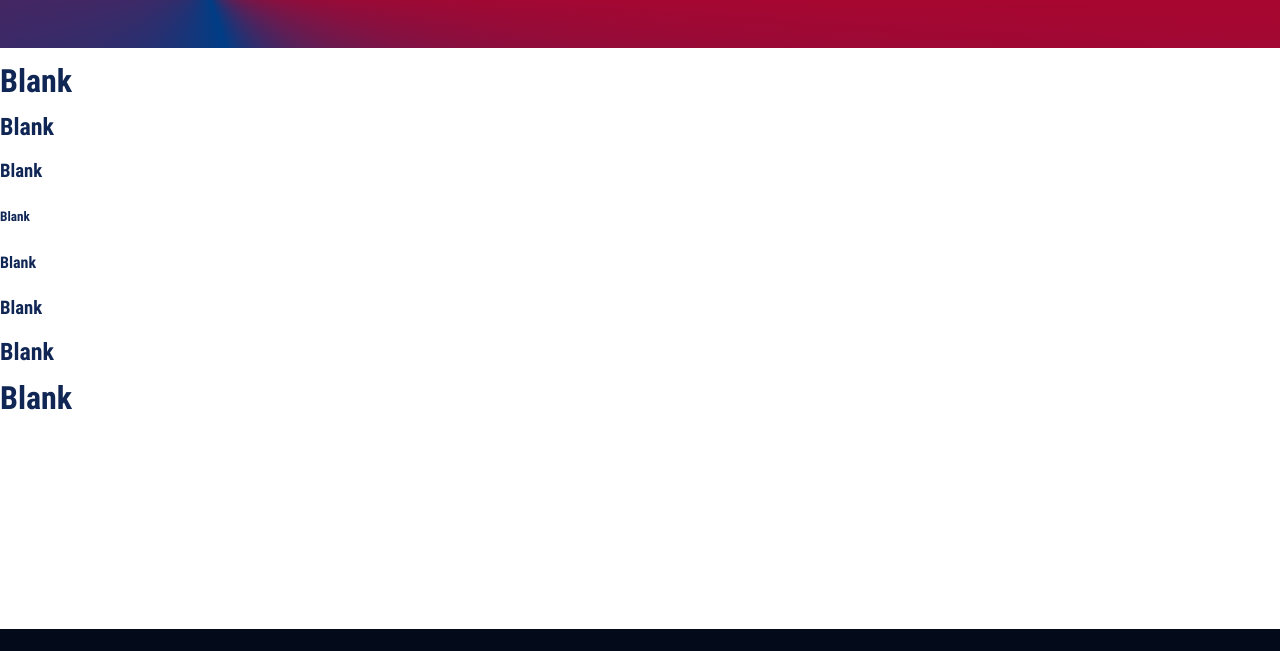
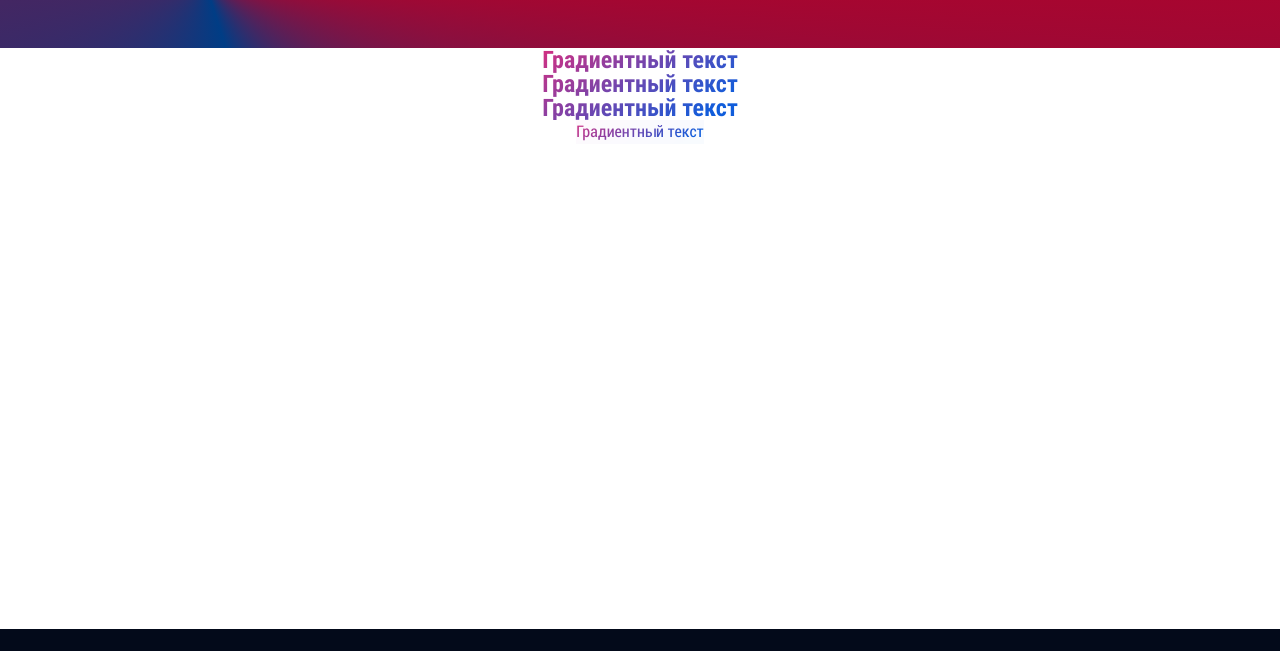
Before and after one commit to dmitry-drobishev/fitness-center, a website built with webpack: page source/blank.html in a window 1280 px wide. Shown: the part 60-711 px from the top of the page. Built offline with nearby package versions, Linux system fonts and the light colour scheme; files whose address does not match are found by name.

Commit message:
правки по базовым критериям

```diff
--- a/source/blank.html
+++ b/source/blank.html
@@ -11,6 +11,27 @@
     <link rel="apple-touch-icon" href="./img/favicons/apple.png">
     <link rel="preload" href="./fonts/bebas-neue-regular.woff2" as="font" type="font/woff2" crossorigin="anonymous">
     <link rel="stylesheet" href="css/style.min.css">
+    <style>
+      .block {
+       background: linear-gradient(142.51deg,  #d10a42 0%, #0041ca 87.33%);
+       width: fit-content;
+       margin: 0 auto;
+      }
+      span {
+        display: block;
+        margin: 0;
+        background-color:  #f8f9fc;
+        mix-blend-mode: screen;
+      }
+
+      h2 {
+        display: block;
+        padding: 0;
+        margin: 0;
+        background: white;
+        mix-blend-mode: screen;
+      }
+     </style>
   </head>
   <body>
     <div class="wrapper">
@@ -32,14 +53,23 @@
 
       <main>
 
-        <h1>Blank</h1>
+        <!-- <h1>Blank</h1>
         <h2>Blank</h2>
         <h3>Blank</h3>
-        <h5>Blank</h5>
-        <h4>Blank</h4>
+        <h5>Blank</h5> -->
+
+        <div class="block">
+          <h2>Градиентный текст<br>Градиентный текст<br>Градиентный текст</h2>
+        </div>
+
+        <!-- <h4>Blank</h4>
         <h3>Blank</h3>
         <h2>Blank</h2>
-        <h1>Blank</h1>
+        <h1>Blank</h1> -->
+
+        <div class="block">
+          <span>Градиентный текст</span>
+        </div>
 
       </main>
 
--- a/source/sass/blocks/actions.scss
+++ b/source/sass/blocks/actions.scss
@@ -158,6 +158,7 @@
     border-bottom: 1px solid $color-default-white;
     margin-bottom: 0;
     margin-top: auto;
+    user-select: none;
 
     @include vp-767 {
       margin-left: auto;
@@ -248,6 +249,7 @@
     border-bottom: 1px solid $color-resolution-blue;
     margin-bottom: 0;
     margin-top: auto;
+    user-select: none;
 
     @include vp-1199 {
       padding-bottom: 2px;
--- a/source/sass/blocks/advantages.scss
+++ b/source/sass/blocks/advantages.scss
@@ -209,12 +209,12 @@
     font-weight: 700;
     font-size: 71px;
     line-height: 100%;
+
+    background: linear-gradient(142.51deg, $color-crimson-pink 0%, $color-cobalt-blue 87.33%);
     background-clip: text;
-    -webkit-text-fill-color: transparent;
-    background-image: linear-gradient(142.51deg, $color-crimson-pink 0%, $color-cobalt-blue 87.33%);
-    text-shadow: 0 0 $color-transparent;
+    -webkit-background-clip: text;
+    -webkit-text-fill-color: $color-transparent;
     margin: 0;
-
 
     @include vp-1199 {
       font-size: 58px;
--- a/source/sass/blocks/free.scss
+++ b/source/sass/blocks/free.scss
@@ -74,6 +74,10 @@
       &:hover {
         opacity: 0.7;
       }
+
+      &:focus {
+        opacity: 1;
+      }
     }
   }
 }
@@ -116,6 +120,7 @@
   background-color: transparent;
   color: $color-default-white;
   cursor: pointer;
+  user-select: none;
 
   @include vp-767 {
     margin-top: 38px;
--- a/source/sass/blocks/membership.scss
+++ b/source/sass/blocks/membership.scss
@@ -1,7 +1,7 @@
 .membership {
   background-color: $color-ghost-white;
   position: relative;
-  z-index: -10;
+  z-index: 1;
 
   img {
     display: block;
@@ -116,6 +116,7 @@
   margin: 0;
   font-size: 20px;
   line-height: 150%;
+  user-select: none;
 
   @include vp-1199 {
     font-size: 18px;
@@ -246,6 +247,7 @@
       line-height: 150%;
       color: $color-whispe-grey;
       margin-top: 10px;
+      user-select: none;
 
       @include vp-767 {
         font-size: 80px;
@@ -291,6 +293,8 @@
   margin: 0 auto;
   margin-top: auto;
   margin-bottom: 0;
+  user-select: none;
+  cursor: pointer;
 
   @include vp-767 {
     width: auto;
--- a/source/sass/blocks/page-footer.scss
+++ b/source/sass/blocks/page-footer.scss
@@ -132,6 +132,7 @@
     font-size: 14px;
     line-height: 16px;
     color: $color-default-white;
+    user-select: none;
 
     @include vp-767 {
       font-size: 16px;
--- a/source/sass/blocks/promo.scss
+++ b/source/sass/blocks/promo.scss
@@ -196,6 +196,7 @@
   color: $color-default-white;
   margin-bottom: 0;
   margin-top: auto;
+  user-select: none;
 
   @include vp-1199 {
     width: 204px;
--- a/source/sass/blocks/top-block.scss
+++ b/source/sass/blocks/top-block.scss
@@ -136,7 +136,6 @@
   width: 100%;
 
   @include vp-1199 {
-    // width: 334px;
     margin-top: 55px;
   }
 
@@ -242,6 +241,7 @@
   margin-top: 55px;
   margin-right: 0;
   margin-left: auto;
+  user-select: none;
 
   @include vp-1199 {
     width: 185px;
@@ -291,6 +291,7 @@
     text-transform: uppercase;
     color: $color-default-white;
     padding: 5px;
+    user-select: none;
 
     &:hover {
       color: $color-resolution-blue;
--- a/source/sass/blocks/trainers.scss
+++ b/source/sass/blocks/trainers.scss
@@ -75,6 +75,7 @@
   height: 294px;
   position: relative;
   overflow-y: scroll;
+  cursor: pointer;
 
   &::-webkit-scrollbar {
     width: 0;
```
Also changed, not shown: source/index.html (+3 -2 lines), build/blank.html, build/css/style.css, build/css/style.min.css, build/index.html, 1 other file.
